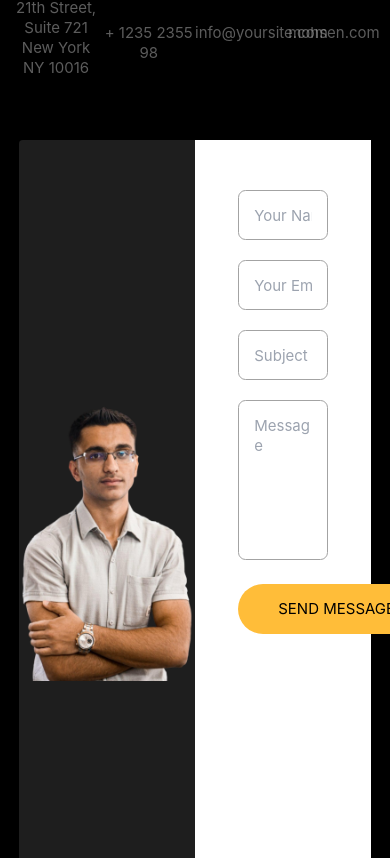
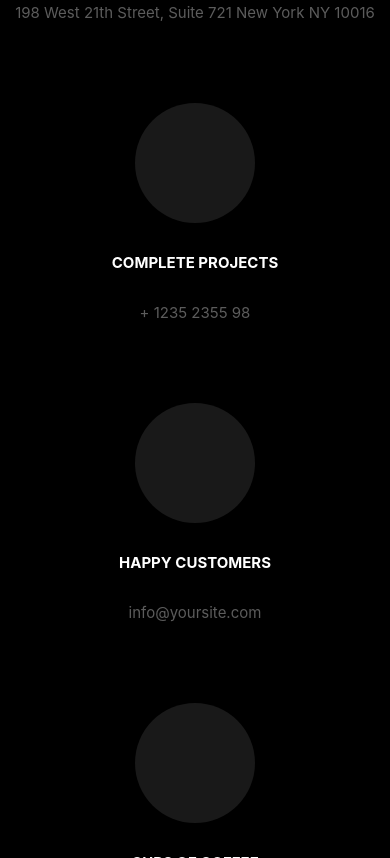
Before and after one commit to mohsenSeyedi/Me.com, a React (Create React App) app: page / in a window 390 px wide. Shown: the part 9186-10044 px from the top of the page. Built offline with nearby package versions, Linux system fonts and the light colour scheme; some icons are missing.

Commit message:
Responsive contact-me component

```diff
--- a/src/components/Header/Contact-Me/Contact.jsx
+++ b/src/components/Header/Contact-Me/Contact.jsx
@@ -19,17 +19,17 @@ export default function Contact() {
             <h4 className="header-text before:content-['Contact'] before:left-[-4] before:top-[-1rem]">Contact Me</h4>
             <p className="w-[90%] text-center text-3xl mt-14">Far far away, behind the word mountains, far from the countries Vokalia and Consonantia</p>
         </div>
-        <div id="contact-boxes" className="w-full grid grid-cols-4 mt-32">
+        <div id="contact-boxes" className="w-full grid grid-cols-4 mt-32 md:grid-cols-2 sm:grid-cols-1">
           {contactBoxes.map(box => (
             <Box key={box.id} {...box}/>
           ))}
         </div>
         <div className="w-full flex items-center justify-center mt-20">
-          <div className="w-[95%] h-[95vh] mx-auto flex bg-[#1e1e1e] rounded-md">
+          <div className="w-[95%] h-[95vh] mx-auto flex bg-[#1e1e1e] rounded-md md:flex-col-reverse md:h-auto md:items-center">
             <div className="img w-1/2 flex items-center justify-center">
-              <img className="w-full h-full object-contain" src="./img/me/msg317320486-21967_prev_ui.png" alt="" />
+              <img className="w-full h-full object-contain md:mx-auto" src="./img/me/msg317320486-21967_prev_ui.png" alt="" />
             </div>
-            <div className="form w-1/2 h-full bg-white">
+            <div className="form w-1/2 h-full bg-white md:w-full">
               <form id="form-contact" action="#" className="w-[85%] p-12 mx-auto my-8 flex flex-col items-center">
                 <div className="w-full mb-8">
                   <input type="text" placeholder="Your Name" className="form-input"/>
```
